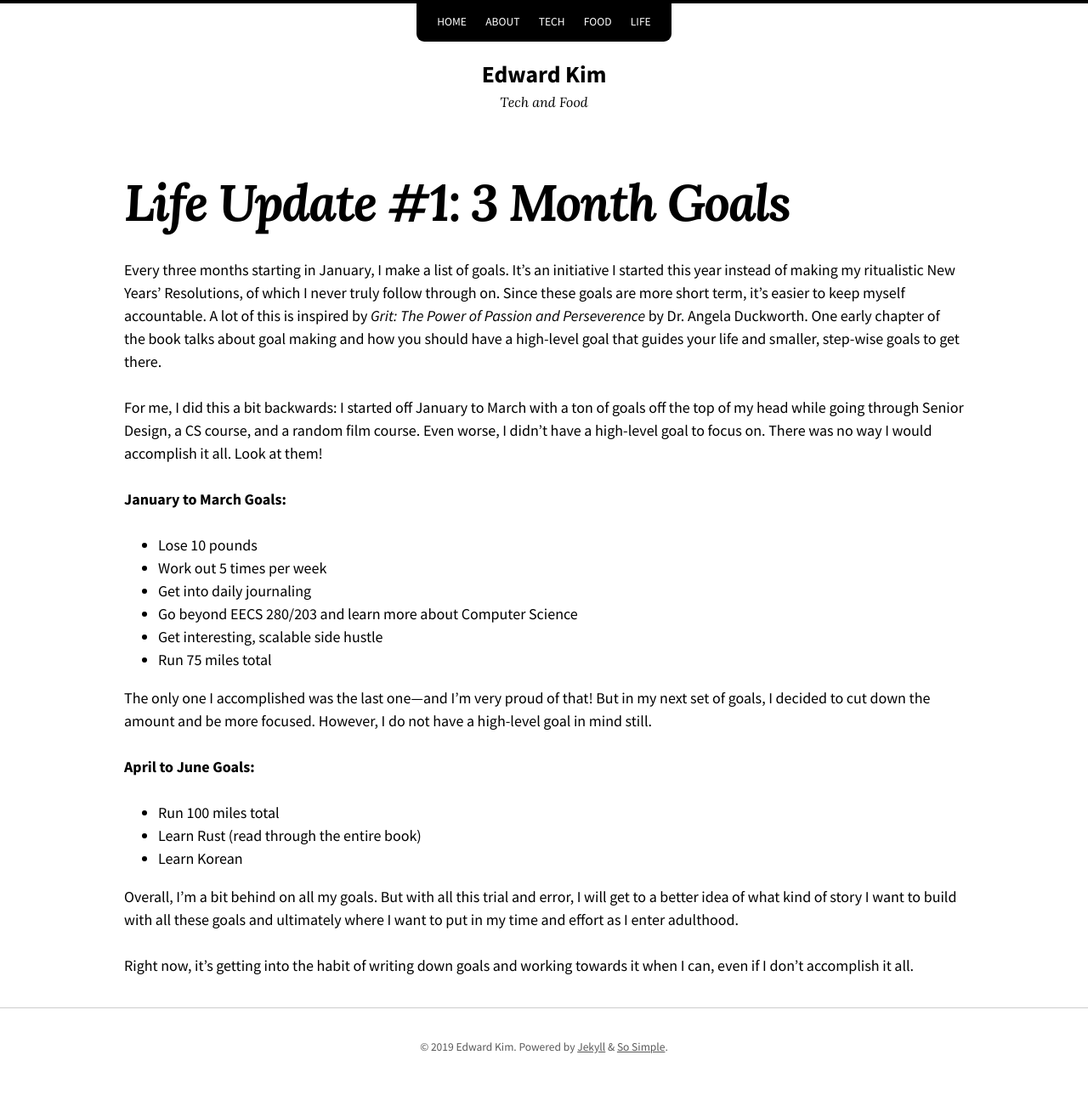
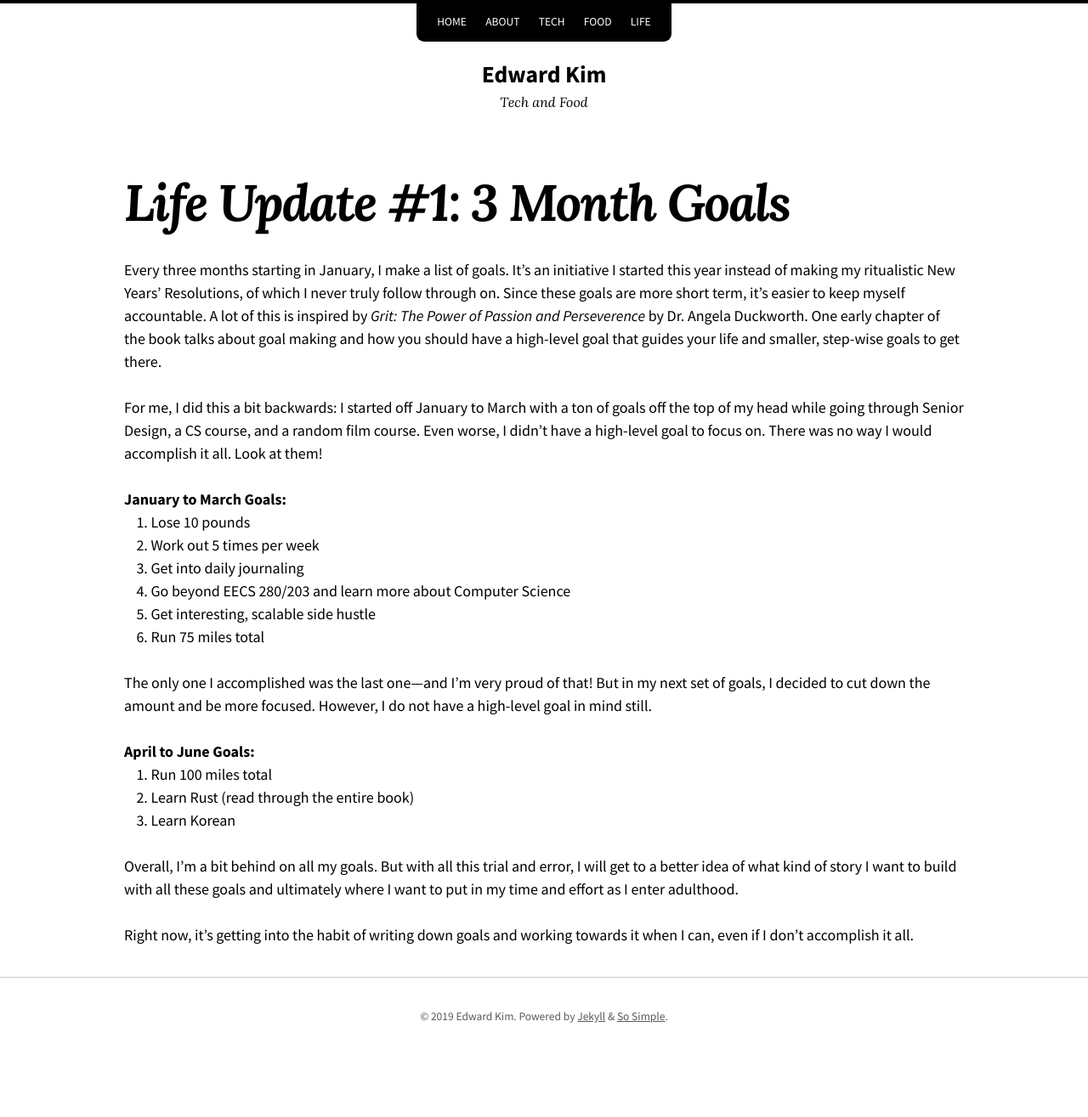
Before and after one commit to edward1kim/edward1kim.github.io, a Jekyll site: the page built from _posts/2019-05-31-3-month-goals.md, in a window 1280 px wide. Shown: the whole page at 85% size. Built offline with Jekyll 4.4.1, drawn with Linux system fonts in a browser that asks for light colours; nearby versions of some CDN libraries; a script that is not in the unit is left out; after the commit the page ends 1279 px from its top, so only the background shows below that.

Commit message:
small edits + 3 month goal post

```diff
--- a/_posts/2019-05-31-3-month-goals.md
+++ b/_posts/2019-05-31-3-month-goals.md
@@ -12,19 +12,19 @@ Every three months starting in January, I make a list of goals. It's an initiati
 For me, I did this a bit backwards: I started off January to March with a ton of goals off the top of my head while going through Senior Design, a CS course, and a random film course. Even worse, I didn't have a high-level goal to focus on. There was no way I would accomplish it all. Look at them!
 
 **January to March Goals:**
-* Lose 10 pounds
-* Work out 5 times per week
-* Get into daily journaling
-* Go beyond EECS 280/203 and learn more about Computer Science
-* Get interesting, scalable side hustle
-* Run 75 miles total
+&nbsp;&nbsp;&nbsp;&nbsp;1\. Lose 10 pounds
+&nbsp;&nbsp;&nbsp;&nbsp;2\. Work out 5 times per week
+&nbsp;&nbsp;&nbsp;&nbsp;3\. Get into daily journaling
+&nbsp;&nbsp;&nbsp;&nbsp;4\. Go beyond EECS 280/203 and learn more about Computer Science
+&nbsp;&nbsp;&nbsp;&nbsp;5\. Get interesting, scalable side hustle
+&nbsp;&nbsp;&nbsp;&nbsp;6\. Run 75 miles total
 
 The only one I accomplished was the last one—and I'm very proud of that! But in my next set of goals, I decided to cut down the amount and be more focused. However, I do not have a high-level goal in mind still.
 
 **April to June Goals:**
-* Run 100 miles total
-* Learn Rust (read through the entire book)
-* Learn Korean
+&nbsp;&nbsp;&nbsp;&nbsp;1\. Run 100 miles total
+&nbsp;&nbsp;&nbsp;&nbsp;2\. Learn Rust (read through the entire book)
+&nbsp;&nbsp;&nbsp;&nbsp;3\. Learn Korean
 
 Overall, I'm a bit behind on all my goals. But with all this trial and error, I will get to a better idea of what kind of story I want to build with all these goals and ultimately where I want to put in my time and effort as I enter adulthood.
 
```
Also changed, not shown: _posts/2019-07-01-july-sept-goals.md (added, +55 -0 lines), _drafts/creating-this-website.md (added), _posts/2019-06-30-chicken-adobo-soup-recipe.md (line endings or trailing spaces).
